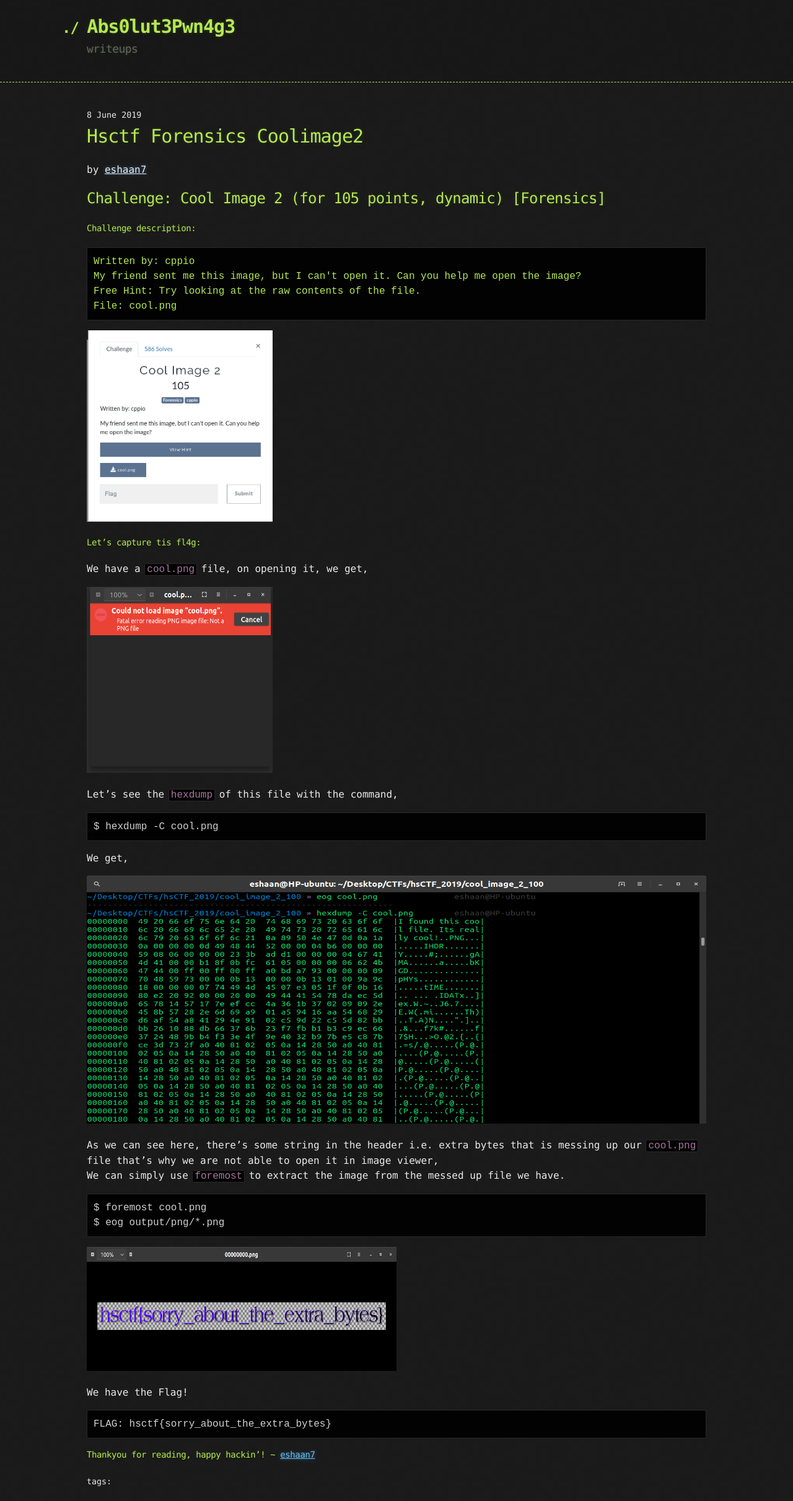
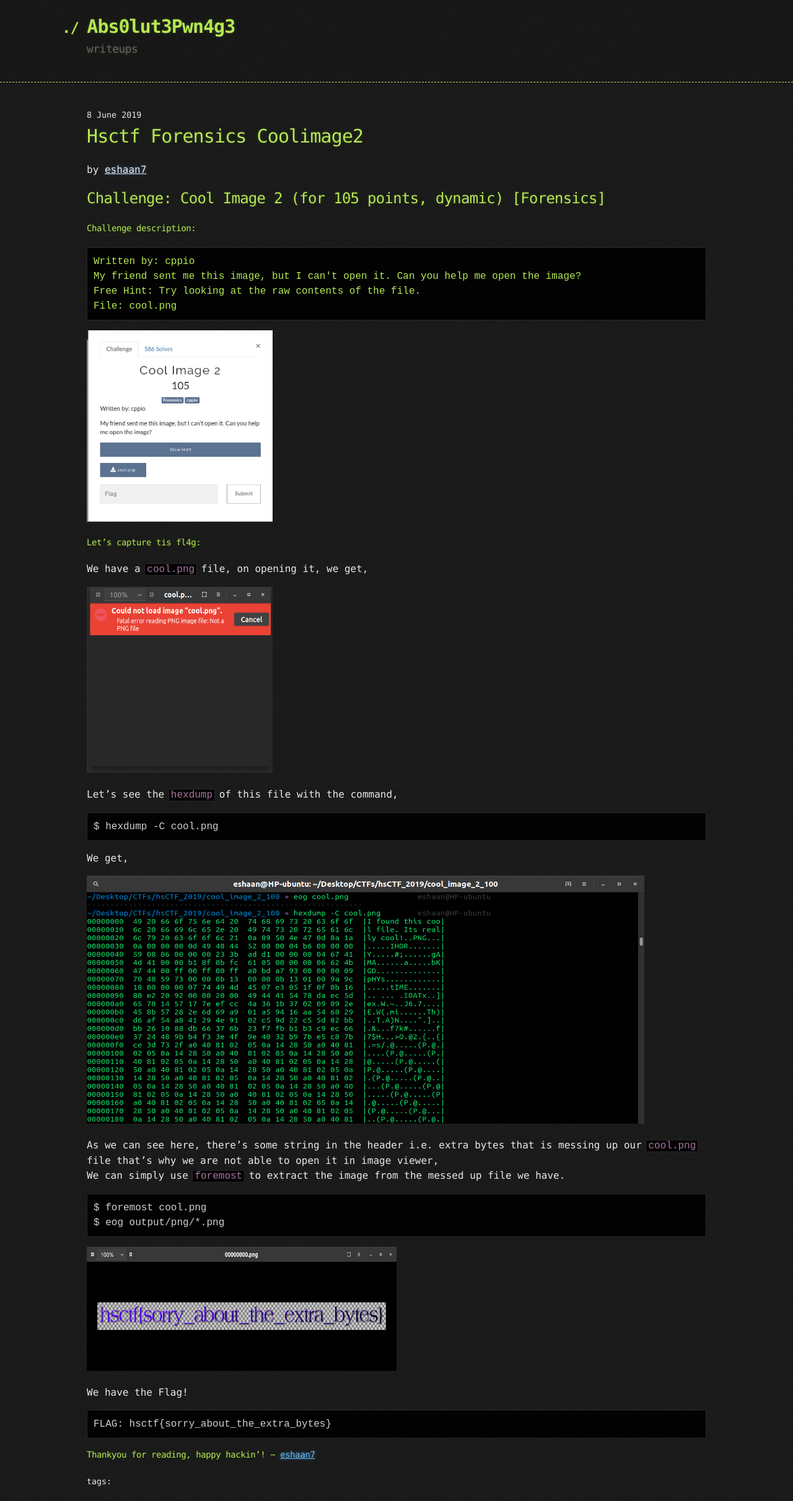
Before and after one commit to abs0lut3pwn4g3/writeups, a Jekyll site: the page built from _posts/2019-06-08-HSCTF-Forensics-CoolImage2.md, in a window 1280 px wide. Shown: the whole page at 62% size. Built offline with Jekyll 4.4.1, drawn with Linux system fonts in a browser that asks for light colours.

Commit message:
added writeup for hsctf-coolimage2

```diff
--- a/_posts/2019-06-08-HSCTF-Forensics-CoolImage2.md
+++ b/_posts/2019-06-08-HSCTF-Forensics-CoolImage2.md
@@ -15,13 +15,13 @@
 File: cool.png
 </pre>
 
-<img src="https://raw.githubusercontent.com/abs0lut3pwn4g3/writeups/master/_posts/hsCTFImages/CoolImage2_desc.png" width="300" align="centre">
+<img src="https://raw.githubusercontent.com/abs0lut3pwn4g3/writeups/master/_posts/hsCTFImages/CoolImage2_desc.png" width="300" align="centre"/>
 
 #### Let's capture tis fl4g:
 
 We have a `cool.png` file, on opening it, we get,
 
-<img src="https://raw.githubusercontent.com/abs0lut3pwn4g3/writeups/master/_posts/hsCTFImages/CoolImage2_openFile.png" width="300" height="300">
+<img src="https://raw.githubusercontent.com/abs0lut3pwn4g3/writeups/master/_posts/hsCTFImages/CoolImage2_openFile.png" width="300" height="300"/>
 
 Let's see the `hexdump` of this file with the command,
 
@@ -29,7 +29,7 @@
 
 We get,
 
-<img src="https://raw.githubusercontent.com/abs0lut3pwn4g3/writeups/master/_posts/hsCTFImages/CoolImage2_hexdump.png" width="1000" height="400">
+<img src="https://raw.githubusercontent.com/abs0lut3pwn4g3/writeups/master/_posts/hsCTFImages/CoolImage2_hexdump.png" width="900" height="400"/>
 
 As we can see here, there's some string in the header i.e. extra bytes that is messing up our `cool.png` file that's why we are not able to open it in image viewer, <br>
 We can simply use `foremost` to extract the image from the messed up file we have.
@@ -37,7 +37,7 @@
 	$ foremost cool.png
 	$ eog output/png/*.png
 
-<img src="https://raw.githubusercontent.com/abs0lut3pwn4g3/writeups/master/_posts/hsCTFImages/CoolImage2_flag.png" width="500" height="200">
+<img src="https://raw.githubusercontent.com/abs0lut3pwn4g3/writeups/master/_posts/hsCTFImages/CoolImage2_flag.png" width="500" height="200"/>
 
 We have the Flag!
 
```
